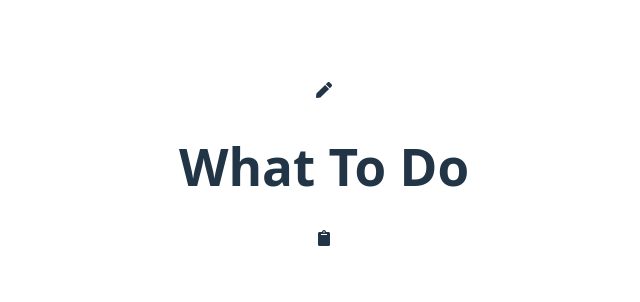
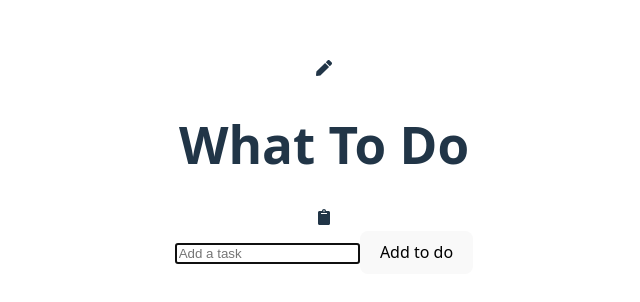
Before and after one commit to VinchC/vite-projects, a React (Vite) app: page / in a window 1280 px wide. Shown: the part 234-536 px from the top of the page, without its empty margins (316-956 px from the left). Built offline with nearby package versions, Linux system fonts and the light colour scheme.

Commit message:
TodoForm completed and inserted in TodoList component

```diff
--- /dev/null
+++ b/src/components/TodoForm.tsx
@@ -0,0 +1,33 @@
+import { Dispatch, SetStateAction, useState } from "react";
+import TodoTypes from "../todo";
+import TodoService from "../TodoService";
+
+interface PropTypes {
+  setTodos: Dispatch<SetStateAction<TodoTypes[]>>;
+}
+
+const TodoForm: React.FC<PropTypes> = ({ setTodos }) => {
+  const [newTodoText, setNewTodoText] = useState<string>("");
+
+  const handleAddTodo = () => {
+    if (newTodoText.trim() !== "") {
+      const newTodo = TodoService.addTodo(newTodoText);
+      setTodos((prevTodo) => [...prevTodo, newTodo]);
+      setNewTodoText("");
+    }
+  };
+  return (
+    <div className="inputForm">
+      <input
+        type="text"
+        value={newTodoText}
+        onChange={(e) => setNewTodoText(e.target.value)}
+        autoFocus={true}
+        placeholder="Add a task"
+      ></input>
+      <button onClick={handleAddTodo}>Add to do</button>
+    </div>
+  );
+};
+
+export default TodoForm;
--- a/src/components/TodoList.tsx
+++ b/src/components/TodoList.tsx
@@ -4,6 +4,7 @@ import TodoService from "../TodoService";
 import { FaEdit, FaCheck } from "react-icons/fa";
 import { GiCancel } from "react-icons/gi";
 import { RiDeleteBin5Fill } from "react-icons/ri";
+import TodoForm from "./TodoForm";
 
 const TodoList = () => {
   const [todos, setTodos] = useState<TodoTypes[]>(TodoService.getTodos());
@@ -43,7 +44,9 @@ const TodoList = () => {
 
   return (
     <div className="todoContainer">
-      <div></div>
+      <div>
+        <TodoForm setTodos={setTodos} />
+      </div>
 
       {todos.map((todo) => (
         <div className="items" key={todo.id}>
```
